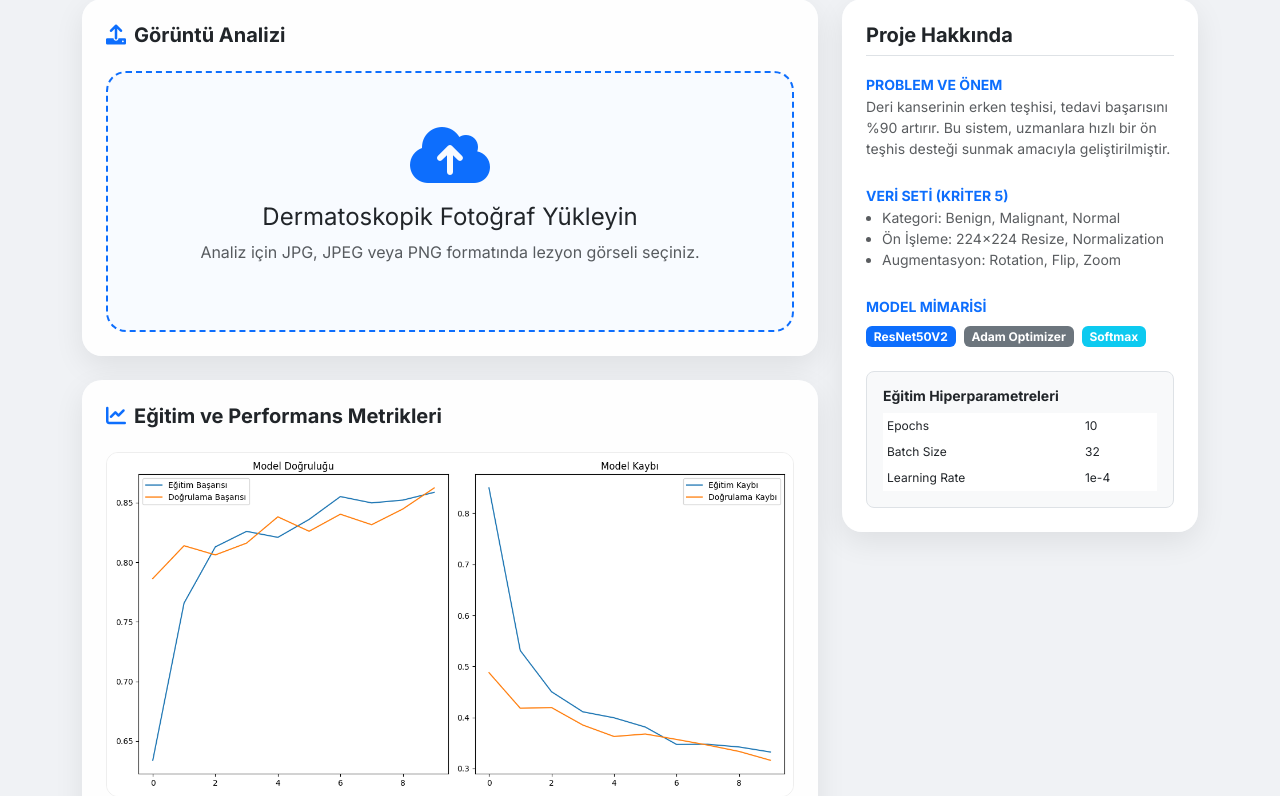
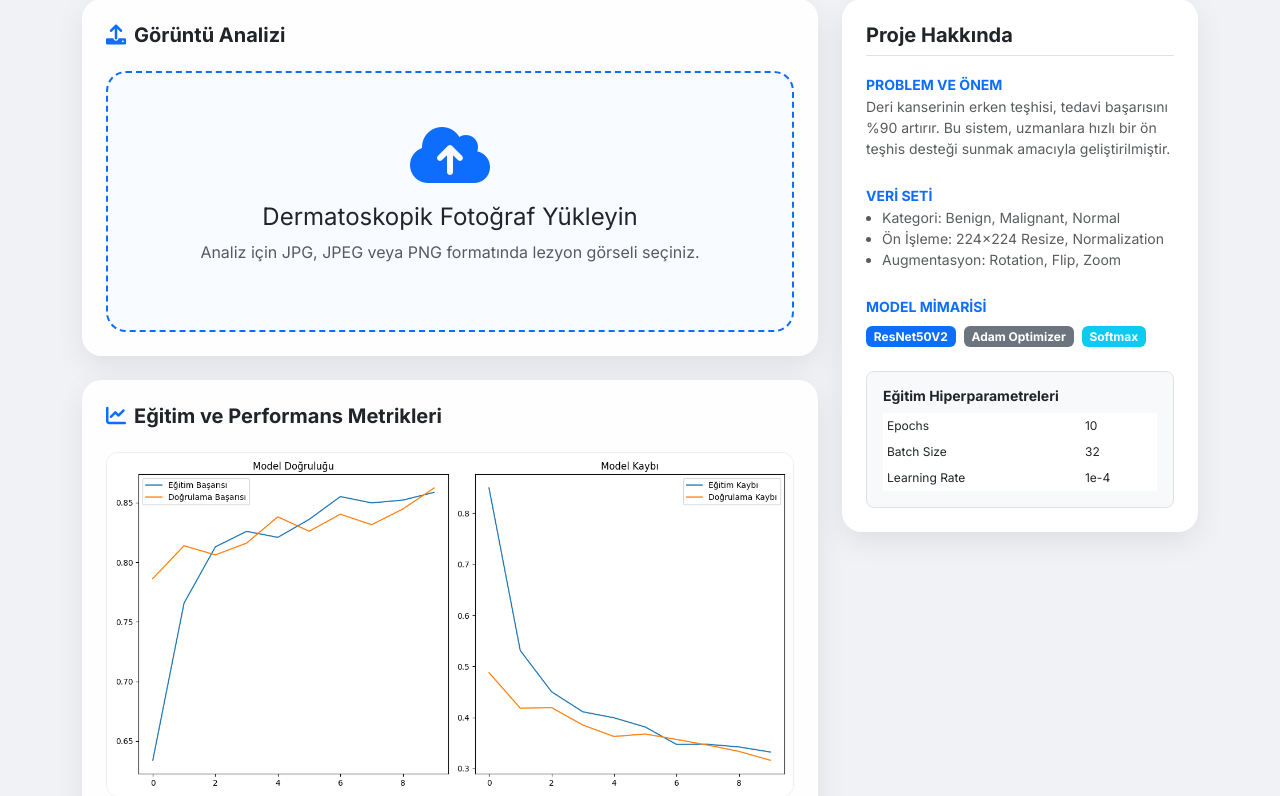
Before and after one commit to bedirhan-dikmen/DermoScanWebAI, a Flask app: page / in a window 1280 px wide. Shown: the part 233-1029 px from the top of the page. Run offline with Flask 3, Linux system fonts and the light colour scheme.

Commit message:
Update index.html

```diff
--- a/templates/index.html
+++ b/templates/index.html
@@ -117,7 +117,7 @@
                         </div>
 
                         <div class="mb-4">
-                            <label class="small fw-bold text-primary text-uppercase">Veri Seti (Kriter 5)</label>
+                            <label class="small fw-bold text-primary text-uppercase">Veri Seti</label>
                             <ul class="small text-muted ps-3">
                                 <li>Kategori: Benign, Malignant, Normal</li>
                                 <li>Ön İşleme: 224x224 Resize, Normalization</li>
```
